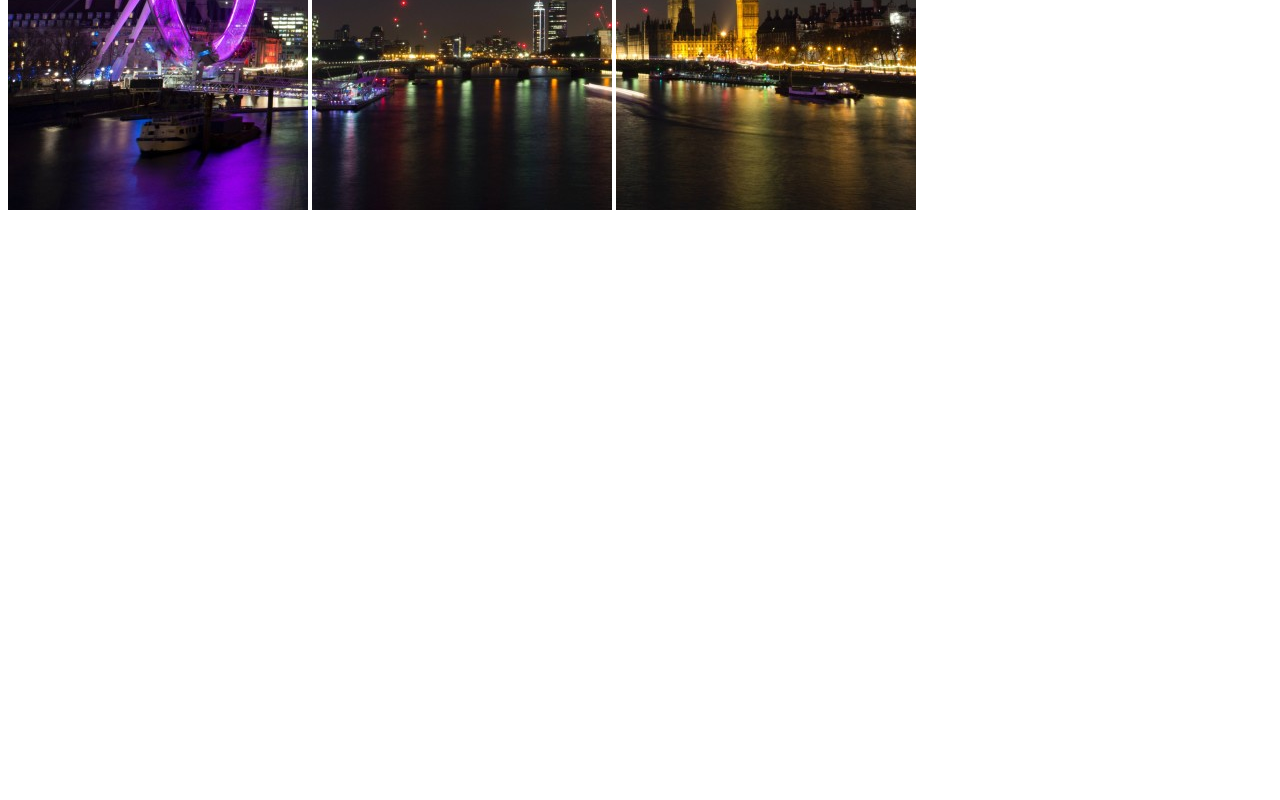
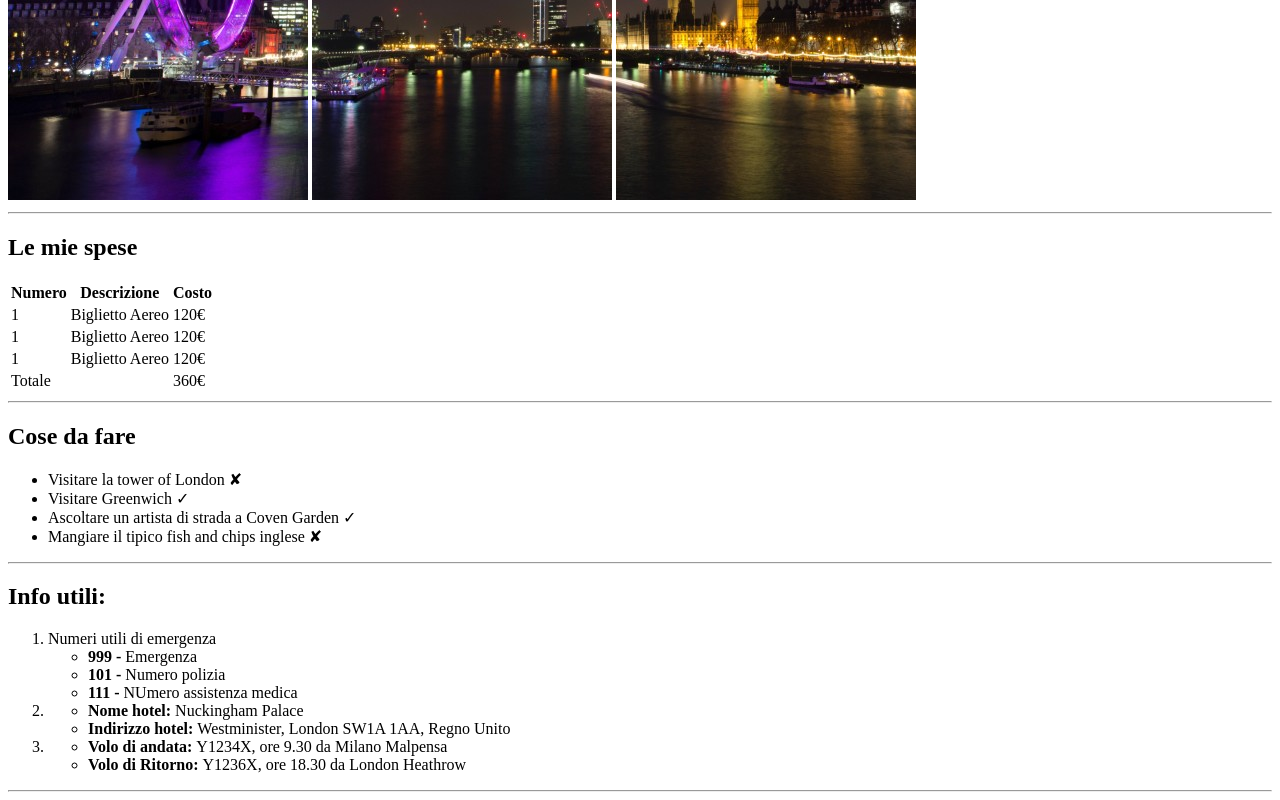
Before and after one commit to EduardoVaccarella/html-london-trip, a plain HTML site: page index.html in a window 1280 px wide. Shown: the part 480-1280 px from the top of the page. Before the commit the page ends 800 px from the top, so only its background shows below. Drawn offline with Linux system fonts and the light colour scheme.

Commit message:
Ho aggiunto la sezione principale della pagina

```diff
--- a/index.html
+++ b/index.html
@@ -8,10 +8,90 @@
 </head>
 <body>
     <h1>Il mio Viaggio a Londra</h1>
-    <hr>
     <img src="immagini/pexels-bill-emrich-230794-0.jpg">
     <img src="immagini/pexels-bill-emrich-230794-1.jpg">
     <img src="immagini/pexels-bill-emrich-230794-2.jpg">
+    <hr>
+    <h2>Le mie spese</h2>
+    <table>
+        <thead>
+            <tr>
+                <th>Numero</th>
+                <th>Descrizione</th>
+                <th>Costo</th>
+            </tr>
+        </thead>
+
+        <tbody>
+            <tr>
+                <td>1</td>
+                <td>Biglietto Aereo</td>
+                <td>120€</td>
+            </tr>
+            <tr>
+                <td>1</td>
+                <td>Biglietto Aereo</td>
+                <td>120€</td>
+            </tr>
+            <tr>
+                <td>1</td>
+                <td>Biglietto Aereo</td>
+                <td>120€</td>
+            </tr>
+            <tr>
+                <td>Totale</td>
+                <td></td>
+                <td>360€</td>
+            </tr>
+        </tbody>
+    </table>
+    <hr>
+    <h2>Cose da fare</h2>
+    <ul>
+        <li>Visitare la tower of London &#10008;</li>
+        <li>Visitare Greenwich &#10003;</li>
+        <li>Ascoltare un artista di strada a Coven Garden &#10003;</li>
+        <li>Mangiare il tipico fish and chips inglese &#10008;</li>
+    </ul>
+    <hr>
+    <h2>Info utili:</h2>
+    <ol>
+        <li>
+            Numeri utili di emergenza
+            <ul>
+                <li>
+                    <strong>999 - </strong>Emergenza
+                </li>
+                <li>
+                    <strong>101 - </strong>Numero polizia
+                </li>
+                <li>
+                    <strong>111 - </strong>NUmero assistenza medica
+                </li>
+            </ul>
+        </li>
+        <li>
+            <ul>
+                <li>
+                    <strong>Nome hotel: </strong>Nuckingham Palace
+                </li>
+                <li>
+                    <strong>Indirizzo hotel: </strong>Westminister, London SW1A 1AA, Regno Unito
+                </li>
+            </ul>
+        </li>
+        <li>
+            <ul>
+                <li>
+                    <strong>Volo di andata: </strong>Y1234X, ore 9.30 da Milano Malpensa
+                </li>
+                <li>
+                    <strong>Volo di Ritorno: </strong>Y1236X, ore 18.30 da London Heathrow
+                </li>
+            </ul>
+        </li>
+    </ol>
+    <hr>
 
 </body>
 </html>
```
